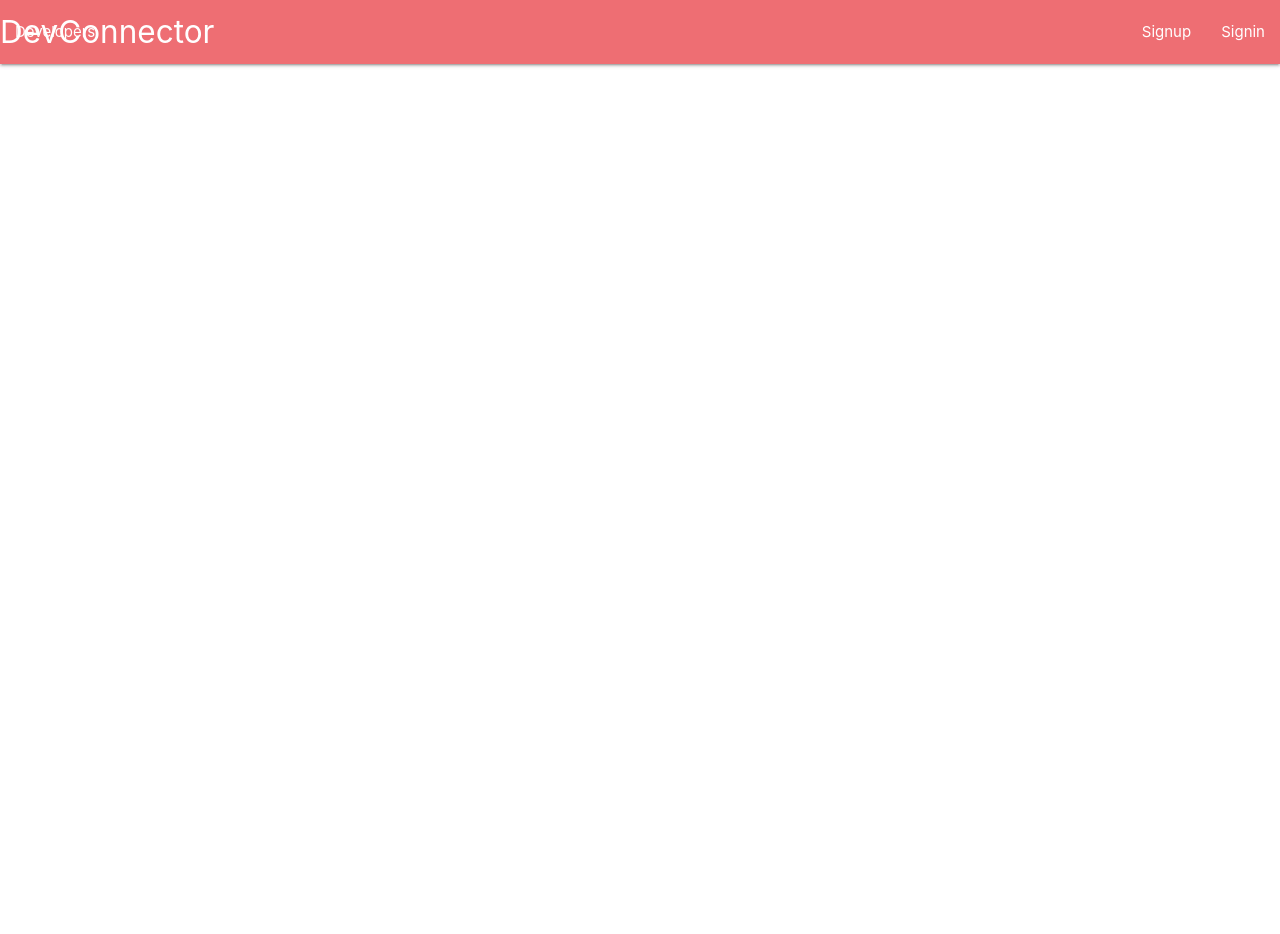
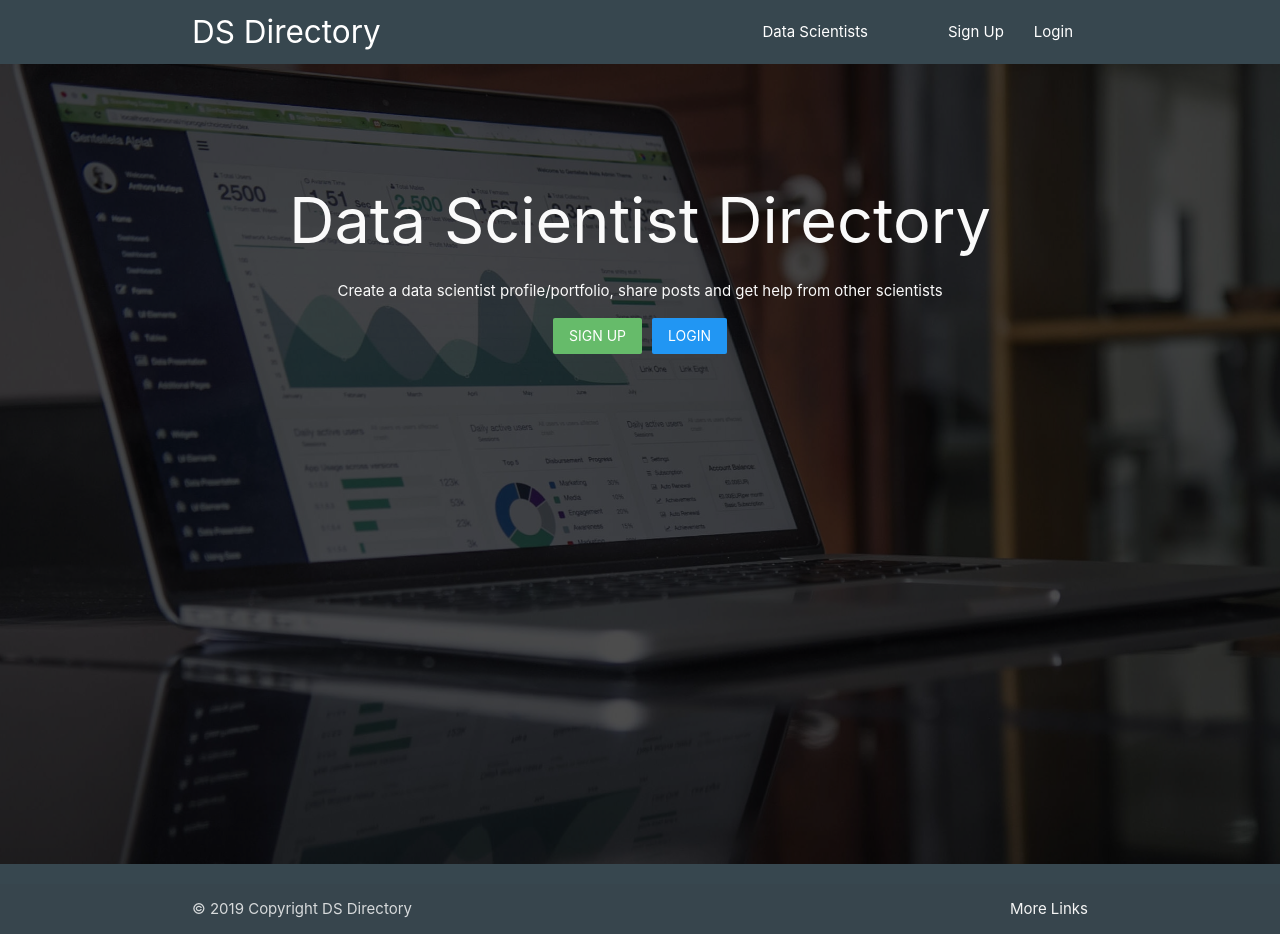
Before and after one commit to canivel/devconnector, a React (Create React App) app in the folder client/: page / in a window 1280 px wide. Before the commit the page ends 800 px from the top, so only its background shows below. Built offline with nearby package versions, Linux system fonts and the light colour scheme.

Commit message:
adding base theme and redux

```diff
--- /dev/null
+++ b/client/src/assets/css/styles.css
@@ -0,0 +1,20 @@
+.landing {
+  position: relative;
+  background: url("../images/landing.jpg") no-repeat;
+  background-size: cover;
+  background-position: center;
+  height: 100vh;
+}
+
+.landing-inner {
+  padding-top: 80px;
+}
+
+.dark-overlay {
+  background-color: rgba(0, 0, 0, 0.7);
+  position: absolute;
+  top: 0;
+  left: 0;
+  width: 100%;
+  height: 100%;
+}
--- a/client/src/components/App.js
+++ b/client/src/components/App.js
@@ -1,12 +1,25 @@
 import React, { Component } from "react";
+import { BrowserRouter, Route } from "react-router-dom";
 import Navbar from "./layout/Navbar";
+import Footer from "./layout/Footer";
+import Landing from "./layout/Landing";
+import Register from "./auth/Register";
+import Login from "./auth/Login";
 
 export class App extends Component {
   render() {
     return (
-      <div>
-        <Navbar />
-      </div>
+      <BrowserRouter>
+        <div>
+          <Navbar />
+          <Route path="/" exact component={Landing} />
+          <div className="container">
+            <Route path="/register" exact component={Register} />
+            <Route path="/login" exact component={Login} />
+          </div>
+          <Footer />
+        </div>
+      </BrowserRouter>
     );
   }
 }
--- /dev/null
+++ b/client/src/components/auth/Login.js
@@ -0,0 +1,9 @@
+import React, { Component } from "react";
+
+export class Login extends Component {
+  render() {
+    return <div>Login</div>;
+  }
+}
+
+export default Login;
--- /dev/null
+++ b/client/src/components/auth/Register.js
@@ -0,0 +1,9 @@
+import React, { Component } from "react";
+
+export class Register extends Component {
+  render() {
+    return <div>Register</div>;
+  }
+}
+
+export default Register;
--- a/client/src/components/layout/Footer.js
+++ b/client/src/components/layout/Footer.js
@@ -2,7 +2,18 @@ import React, { Component } from "react";
 
 export class Footer extends Component {
   render() {
-    return <div>Footer</div>;
+    return (
+      <footer className="page-footer blue-grey darken-3">
+        <div class="footer-copyright">
+          <div class="container">
+            &copy; {new Date().getFullYear()} Copyright DS Directory
+            <a class="grey-text text-lighten-4 right" href="#!">
+              More Links
+            </a>
+          </div>
+        </div>
+      </footer>
+    );
   }
 }
 
--- a/client/src/components/layout/Landing.js
+++ b/client/src/components/layout/Landing.js
@@ -1,8 +1,41 @@
 import React, { Component } from "react";
+import { Link } from "react-router-dom";
 
 export class Landing extends Component {
   render() {
-    return <div>Landing</div>;
+    return (
+      <div className="landing">
+        <div className="dark-overlay landing-inner grey-text text-lighten-5">
+          <div className="container">
+            <div className="row">
+              <div className="m12 center-align">
+                <h1>Data Scientist Directory</h1>
+                <p>
+                  Create a data scientist profile/portfolio, share posts and get
+                  help from other scientists
+                </p>
+                <div className="row">
+                  <Link
+                    to="/register"
+                    className="waves-effect waves-light btn-flat green lighten-1 white-text"
+                  >
+                    Sign Up
+                  </Link>
+
+                  <Link
+                    to="/login"
+                    className="waves-effect waves-light btn-flat blue white-text"
+                    style={{ marginLeft: "10px" }}
+                  >
+                    Login
+                  </Link>
+                </div>
+              </div>
+            </div>
+          </div>
+        </div>
+      </div>
+    );
   }
 }
 
--- a/client/src/components/layout/Navbar.js
+++ b/client/src/components/layout/Navbar.js
@@ -1,28 +1,30 @@
 import React, { Component } from "react";
+import { Link } from "react-router-dom";
 
 export class Navbar extends Component {
   render() {
     return (
       <nav>
-        <div className="nav-wrapper">
-          <a href="#" className="brand-logo">
-            DevConnector
-          </a>
-          <ul className="left">
-            <li>
-              <a href="#" className="left">
-                Developers
-              </a>
-            </li>
-          </ul>
-          <ul className="right hide-on-med-and-down">
-            <li>
-              <a href="#">Signup</a>
-            </li>
-            <li>
-              <a href="#">Signin</a>
-            </li>
-          </ul>
+        <div className="nav-wrapper blue-grey darken-3">
+          <div className="container">
+            <Link to="/" className="brand-logo">
+              DS Directory
+            </Link>
+
+            <ul className="right hide-on-med-and-down">
+              <li>
+                <Link to="/profiles" className="left">
+                  Data Scientists
+                </Link>
+              </li>
+              <li style={{ marginLeft: "50px" }}>
+                <Link to="/register">Sign Up</Link>
+              </li>
+              <li>
+                <Link to="/login">Login</Link>
+              </li>
+            </ul>
+          </div>
         </div>
       </nav>
     );
--- a/client/src/index.js
+++ b/client/src/index.js
@@ -1,6 +1,23 @@
 import "materialize-css/dist/css/materialize.min.css";
+import "./assets/css/styles.css";
 import React from "react";
 import ReactDOM from "react-dom";
+import { Provider } from "react-redux";
+import { createStore, applyMiddleware, compose } from "redux";
+import reduxThunk from "redux-thunk";
+
 import App from "./components/App";
+import reducers from "./reducers";
 
-ReactDOM.render(<App />, document.querySelector("#root"));
+const composeEnhancers = window.__REDUX_DEVTOOLS_EXTENSION_COMPOSE__ || compose;
+const store = createStore(
+  reducers,
+  composeEnhancers(applyMiddleware(reduxThunk))
+);
+
+ReactDOM.render(
+  <Provider store={store}>
+    <App />
+  </Provider>,
+  document.querySelector("#root")
+);
--- a/client/src/reducers/index.js
+++ b/client/src/reducers/index.js
@@ -0,0 +1,6 @@
+import { combineReducers } from "redux";
+import { reducer as reducerForm } from "redux-form";
+
+export default combineReducers({
+  form: reducerForm
+});
```
Also changed, not shown: client/package.json (+7 -1 lines), client/src/assets/images/landing.jpg (added), 1 other file (tests, documents, lock files or other folders).
